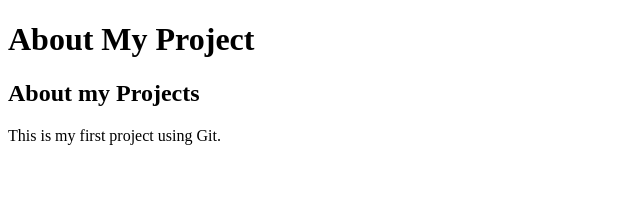
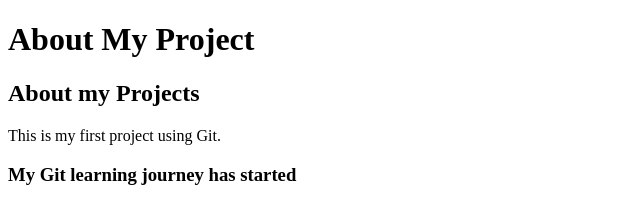
Before and after one commit to ashirali21/GitPractice, a plain HTML site: page About.html in a window 1280 px wide. Shown: the whole page, without its empty margins (0-640 px from the left). Drawn offline with Linux system fonts and the light colour scheme.

Commit message:
Updated About Page

```diff
--- a/About.html
+++ b/About.html
@@ -8,5 +8,8 @@
     <h1>About My Project</h1>
     <h2>About my Projects</h2>
     <p>This is my first project using Git.</p>
+    <h3>My Git learning journey has started<h3>
+
+
 </body>
 </html>
```
